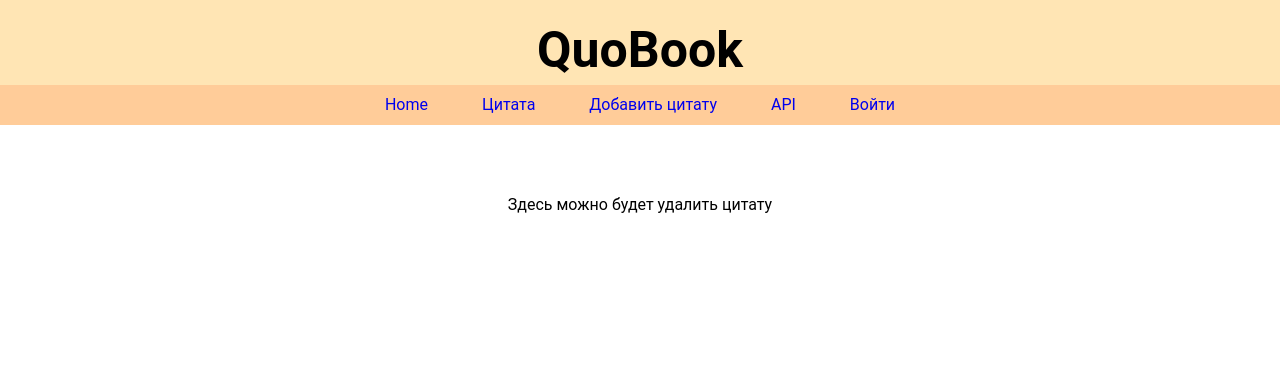
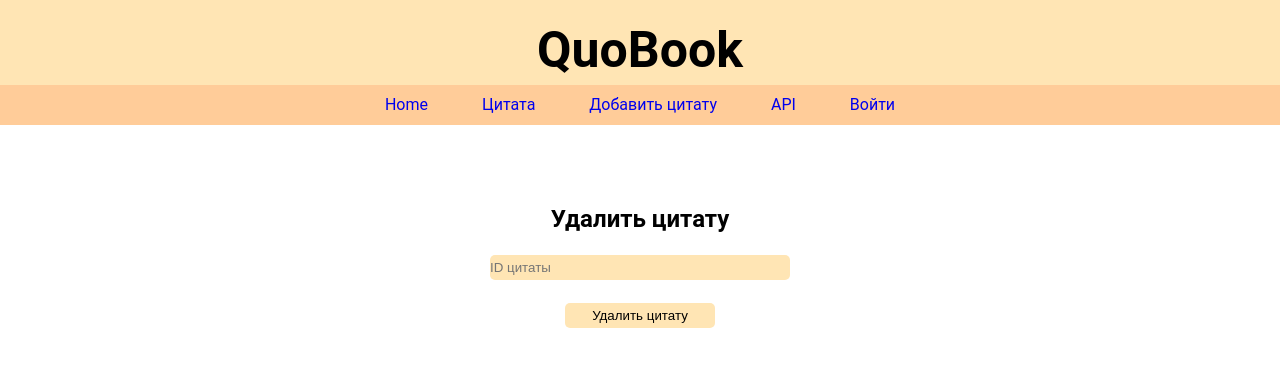
Before and after one commit to VGgog/QuoBook2.0, a Flask app: page /del_quote in a window 1280 px wide. Shown: the top 367 px of the page. Run offline with Flask 2, Linux system fonts and the light colour scheme; parts of the project's set-up code (start-up, migrations or seed data) failed here and were passed over.

Commit message:
Add front-end del-quote page

```diff
--- a/app/forms.py
+++ b/app/forms.py
@@ -1,5 +1,5 @@
 from flask_wtf import FlaskForm
-from wtforms import StringField, PasswordField, SubmitField, BooleanField, TextAreaField
+from wtforms import StringField, PasswordField, SubmitField, BooleanField, TextAreaField, IntegerField
 from wtforms.validators import DataRequired, Email, EqualTo
 
 
@@ -34,3 +34,9 @@ class AddQuoteForm(FlaskForm):
     book_title = StringField(validators=[DataRequired()], render_kw={"placeholder": "Название книги"})
     quote = TextAreaField(validators=[DataRequired()], render_kw={"placeholder": "Цитата", "rows": 10, "cols": 39})
     add_quote = SubmitField('Добавить цитату')
+
+
+class DelQuoteForm(FlaskForm):
+    """Форма удаления цитаты"""
+    quote_id = IntegerField(validators=[DataRequired()], render_kw={"placeholder": "ID цитаты"})
+    del_quote = SubmitField('Удалить цитату')
--- a/app/routes.py
+++ b/app/routes.py
@@ -104,10 +104,13 @@ def add_quote():
     return render_template('add_quote.html', title='Documentation', form=quote_data)
 
 
-@app.route('/del_quote')
+@app.route('/del_quote', methods=['GET', 'POST'])
 def del_quote():
     """Страница удаления цитаты"""
-    return render_template('del_quote.html', title='Удалить цитату')
+    del_quote_data = forms.DelQuoteForm()
+    if del_quote_data.validate_on_submit():
+        return redirect(url_for('del_quote'))
+    return render_template('del_quote.html', title='Удалить цитату', form=del_quote_data)
 
 
 @app.route('/logout')
--- a/app/static/css/style.css
+++ b/app/static/css/style.css
@@ -155,3 +155,9 @@ input{
 .add_quote_button_field{
 	width: 150px;
 }
+.del_quote_button_field{
+	width: 150px;
+}
+.del_quote{
+	line-height: 3em
+}
--- a/app/templates/del_quote.html
+++ b/app/templates/del_quote.html
@@ -1,5 +1,17 @@
 {% extends "base.html" %}
 
 {% block content %}
-Здесь можно будет удалить цитату
+<div class="del_quote">
+    <h2>Удалить цитату</h2>
+        <form action="" method="post" novalidate>
+            {{ form.hidden_tag() }}
+            <p>
+                {{ form.quote_id(size=32, class_="del_quote_id_field") }}<br>
+                {% for error in form.quote_id.errors %}
+                <span style="color: #D2691E;">{{'Введите id-цитаты.'}}</span>
+                {% endfor %}
+            </p>
+            <p>{{ form.del_quote(class_="del_quote_button_field") }}</p>
+        </form>
+</div>
 {% endblock %}
```
